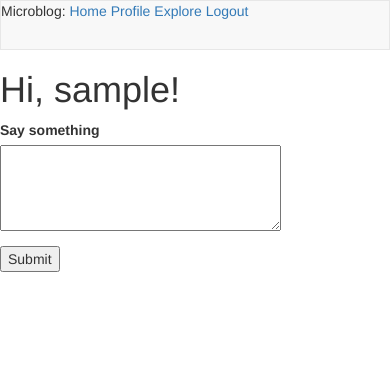
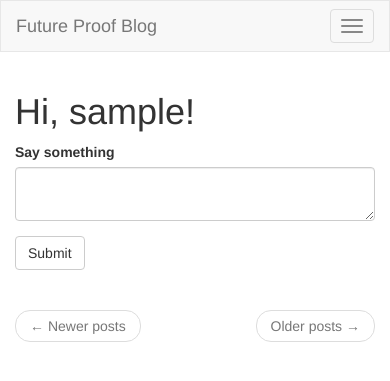
Before and after one commit to brandolee15/flask_app, a Flask app: page / in a window 390 px wide. Shown: the top 381 px of the page. Run offline with Flask 2, Linux system fonts and the light colour scheme; the visitor is signed in with stand-in values (Sample User, id 1); data comes from the database, SQL or seed files in the repository; both versions use the stored data as it was after the commit; data that the repository does not hold is empty; some libraries are stand-ins or nearby versions.

Commit message:
Styling changes

```diff
--- a/app/templates/base.html
+++ b/app/templates/base.html
@@ -1,24 +1,42 @@
-
-
-
 {% extends 'bootstrap/base.html' %}
 
 {% block title %}
-    {% if title %}{{ title }} - Microblog{% else %}Welcome to Microblog{% endif %}
+    {% if title %}{{ title }} - Future Proof Blog{% else %}{{ ('Welcome to Future Proof Blog') }}{% endif %}
 {% endblock %}
 
 {% block navbar %}
     <nav class="navbar navbar-default">
-        <div>
-          Microblog:
-          <a href="{{ url_for('index') }}">Home</a>
-          {% if current_user.is_anonymous %}
-          <a href="{{ url_for('login') }}">Login</a>
-          {% else %}
-          <a href="{{ url_for('user', username=current_user.username) }}">Profile</a>
-          <a href="{{ url_for('explore') }}">Explore</a>
-          <a href="{{ url_for('logout') }}">Logout</a>
-          {% endif %}
+        <div class="container">
+            <div class="navbar-header">
+                <button type="button" class="navbar-toggle collapsed" data-toggle="collapse" data-target="#bs-example-navbar-collapse-1" aria-expanded="false">
+                    <span class="sr-only">Toggle navigation</span>
+                    <span class="icon-bar"></span>
+                    <span class="icon-bar"></span>
+                    <span class="icon-bar"></span>
+                </button>
+                <a class="navbar-brand" href="{{ url_for('index') }}">Future Proof Blog </a>
+            </div>
+            <div class="collapse navbar-collapse" id="bs-example-navbar-collapse-1">
+                <ul class="nav navbar-nav">
+                    <li><a href="{{ url_for('index') }}">{{ ('Home') }}</a></li>
+                    <li><a href="{{ url_for('explore') }}">{{ ('Explore') }}</a></li>
+                </ul>
+                {% if g.search_form %}
+                <form class="navbar-form navbar-left" method="get" action="{{ url_for('search') }}">
+                    <div class="form-group">
+                        {{ g.search_form.q(size=20, class='form-control', placeholder=g.search_form.q.label.text) }}
+                    </div>
+                </form>
+                {% endif %}
+                <ul class="nav navbar-nav navbar-right">
+                    {% if current_user.is_anonymous %}
+                    <li><a href="{{ url_for('login') }}">{{ ('Login') }}</a></li>
+                    {% else %}
+                    <li><a href="{{ url_for('user', username=current_user.username) }}">{{ ('Profile') }}</a></li>
+                    <li><a href="{{ url_for('logout') }}">{{ ('Logout') }}</a></li>
+                    {% endif %}
+                </ul>
+            </div>
         </div>
     </nav>
 {% endblock %}
--- a/app/templates/index.html
+++ b/app/templates/index.html
@@ -1,27 +1,27 @@
 {% extends "base.html" %}
+{% import 'bootstrap/wtf.html' as wtf %}
 
-{% block content %}
+{% block app_content %}
     <h1>Hi, {{ current_user.username }}!</h1>
     {% if form %}
-<form action="" method="post">
-    {{ form.hidden_tag() }}
-    <p>
-        {{ form.post.label }}<br>
-        {{ form.post(cols=32, rows=4) }}<br>
-        {% for error in form.post.errors %}
-        <span style="color: red;">[{{ error }}]</span>
-        {% endfor %}
-    </p>
-    <p>{{ form.submit() }}</p>
-</form>
+    {{ wtf.quick_form(form) }}
+    <br>
     {% endif %}
     {% for post in posts %}
         {% include '_post.html' %}
     {% endfor %}
-{% if prev_url %}
-<a href="{{ prev_url }}">Newer posts</a>
-{% endif %}
-{% if next_url %}
-<a href="{{ next_url }}">Older posts</a>
-{% endif %}
+    <nav aria-label="...">
+        <ul class="pager">
+            <li class="previous{% if not prev_url %} disabled{% endif %}">
+                <a href="{{ prev_url or '#' }}">
+                    <span aria-hidden="true">&larr;</span> Newer posts
+                </a>
+            </li>
+            <li class="next{% if not next_url %} disabled{% endif %}">
+                <a href="{{ next_url or '#' }}">
+                    Older posts <span aria-hidden="true">&rarr;</span>
+                </a>
+            </li>
+        </ul>
+    </nav>
 {% endblock %}
```
Also changed, not shown: app/templates/_post.html (+10 -4 lines), app/templates/edit_profile.html (+8 -20 lines), app/templates/reset_password.html (+8 -20 lines), app/templates/reset_password_request.html (+8 -13 lines), app.db, 7 other files. Lines whose indentation alone changed are shown as unchanged.
